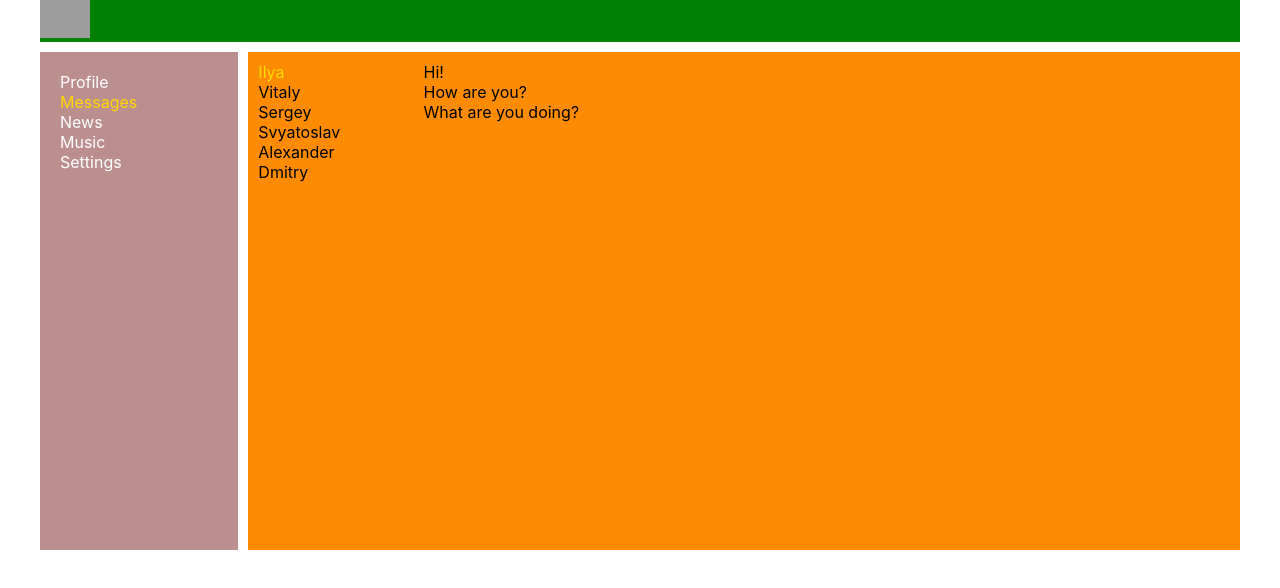
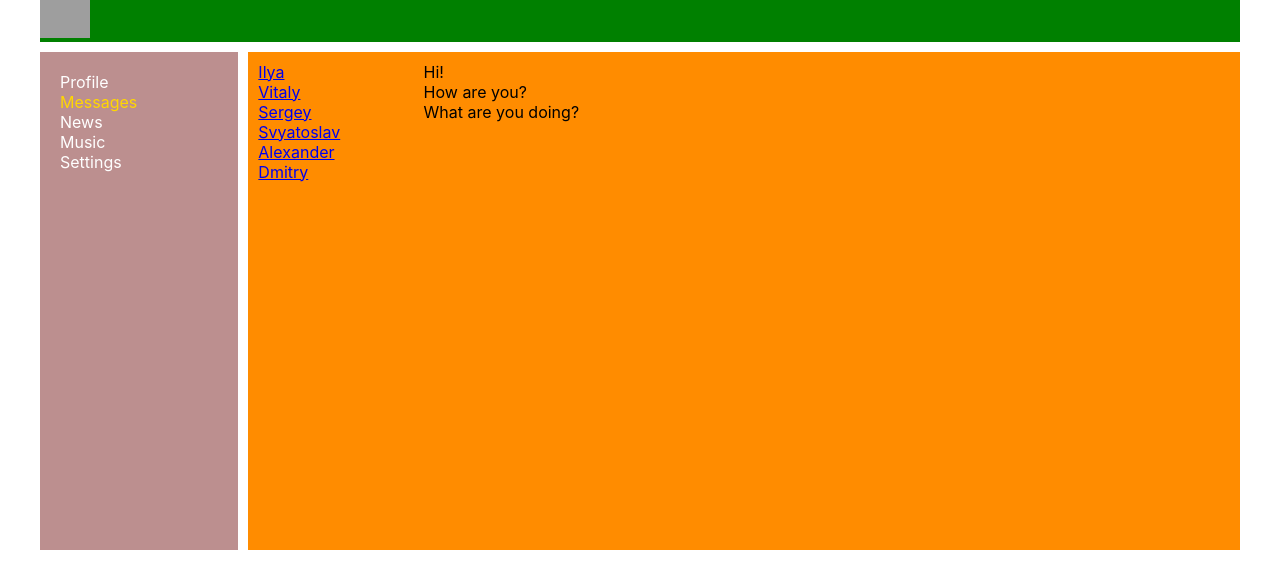
Before and after one commit to c3rb1n/React-social-network, a React (Create React App) app: page /dialogs in a window 1280 px wide. Shown: the top 588 px of the page. Built offline with nearby package versions, Linux system fonts and the light colour scheme; grey boxes are pictures that could not be loaded.

Commit message:
add NavLinks to the Dialogs component

```diff
--- a/src/components/Dialogs/Dialogs.jsx
+++ b/src/components/Dialogs/Dialogs.jsx
@@ -1,27 +1,28 @@
 import React from "react";
 import classes from "./Dialogs.module.css";
+import {NavLink} from "react-router-dom";
 
 const Dialogs = props => {
     return (
         <div className={classes.dialogs}>
             <div className={classes.dialogsItems}>
                 <div className={`${classes.dialog} ${classes.active}`}>
-                    Ilya
+                    <NavLink to="/dialogs/1">Ilya</NavLink>
                 </div>
                 <div className={classes.dialog}>
-                    Vitaly
+                    <NavLink to="/dialogs/2">Vitaly</NavLink>
                 </div>
                 <div className={classes.dialog}>
-                    Sergey
+                    <NavLink to="/dialogs/3">Sergey</NavLink>
                 </div>
                 <div className={classes.dialog}>
-                    Svyatoslav
+                    <NavLink to="/dialogs/4">Svyatoslav</NavLink>
                 </div>
                 <div className={classes.dialog}>
-                    Alexander
+                    <NavLink to="/dialogs/5">Alexander</NavLink>
                 </div>
                 <div className={classes.dialog}>
-                    Dmitry
+                    <NavLink to="/dialogs/6">Dmitry</NavLink>
                 </div>
             </div>
             <div className={classes.messages}>
```
